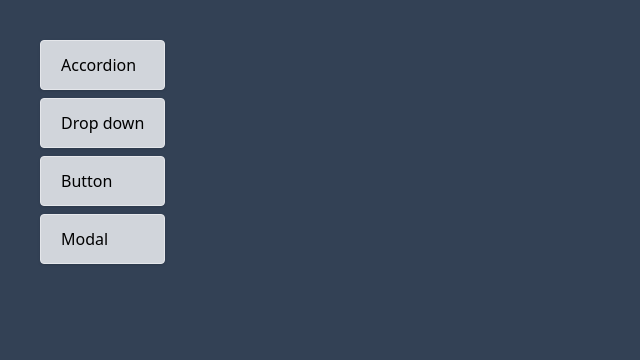
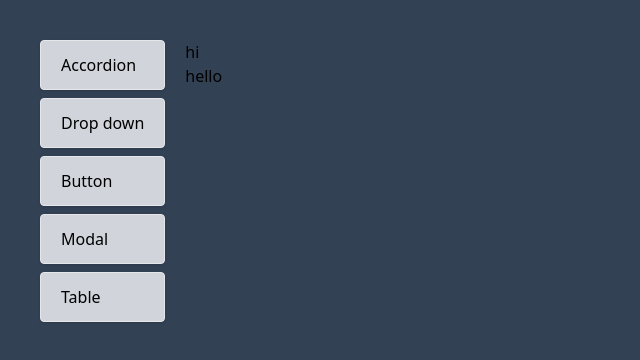
Before and after one commit to IsmayelAlam/practice_react, a React (Create React App) app in the folder react_practice008/: page /table in a window 1280 px wide. Shown: the top 360 px of the page, without its empty margins (0-640 px from the left). Built offline with nearby package versions, Linux system fonts and the light colour scheme.

Commit message:
add new component: table

```diff
--- a/react_practice008/src/App.js
+++ b/react_practice008/src/App.js
@@ -4,6 +4,7 @@ import DropDownPage from "./pages/DropDownPage";
 import Link from "./components/Link";
 import Route from "./components/Route";
 import ModalPage from "./pages/ModalPage";
+import TablePage from "./pages/TablePage";
 
 function App() {
   return (
@@ -13,6 +14,7 @@ function App() {
         <Link to="/dropdown">Drop down</Link>
         <Link to="/button">Button</Link>
         <Link to="/modal">Modal</Link>
+        <Link to="/table">Table</Link>
       </div>
 
       <Route path="/accordion">
@@ -27,6 +29,9 @@ function App() {
       <Route path="/modal">
         <ModalPage />
       </Route>
+      <Route path="/table">
+        <TablePage />
+      </Route>
     </div>
   );
 }
--- /dev/null
+++ b/react_practice008/src/components/Table.js
@@ -0,0 +1,10 @@
+function Table({ data }) {
+  return (
+    <table>
+      <thead>hi</thead>
+      <tbody>hello</tbody>
+    </table>
+  );
+}
+
+export default Table;
--- /dev/null
+++ b/react_practice008/src/pages/TablePage.js
@@ -0,0 +1,15 @@
+import Table from "../components/Table";
+
+function TablePage() {
+  const fruits = [
+    { name: "Orange", color: "bg-orange-500", score: 5 },
+    { name: "Apple", color: "bg-red-500", score: 3 },
+    { name: "Banana", color: "bg-yellow-500", score: 1 },
+    { name: "Lime", color: "bg-green-500", score: 4 },
+    { name: "Berry", color: "bg-pink-500", score: 2 },
+  ];
+
+  return <Table data={fruits} />;
+}
+
+export default TablePage;
```
